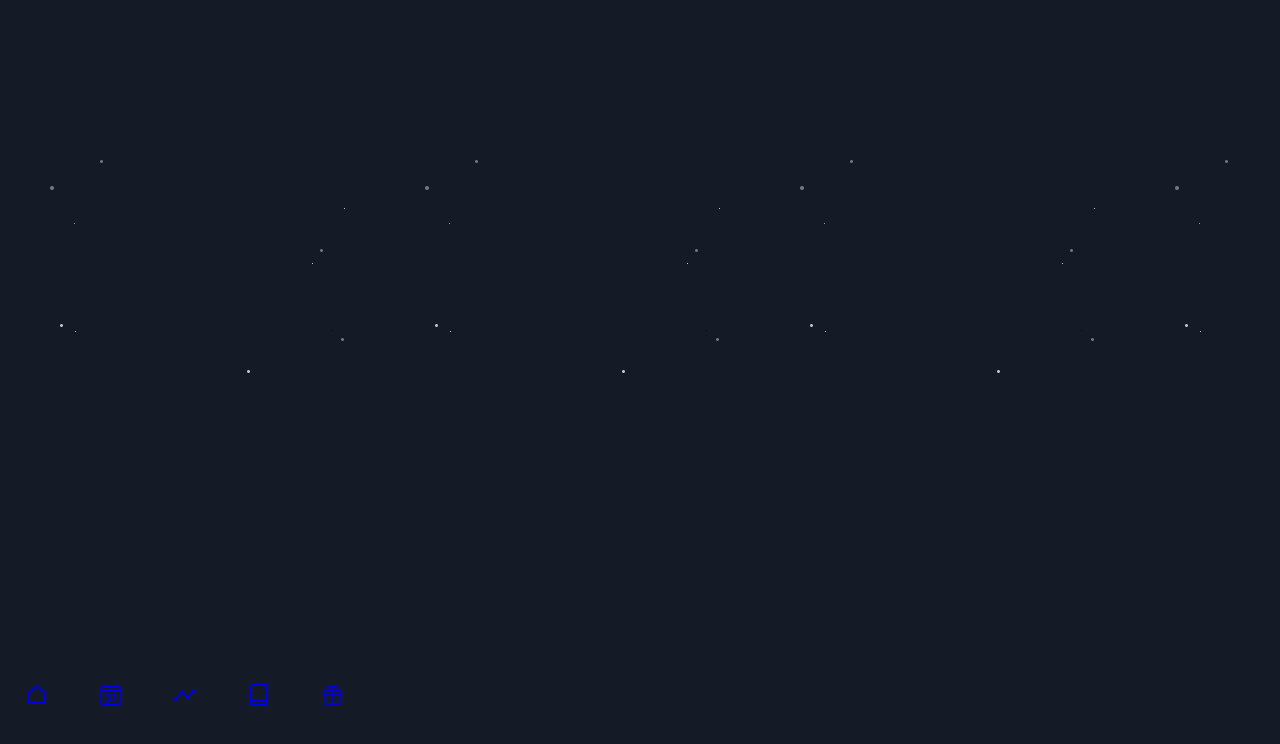
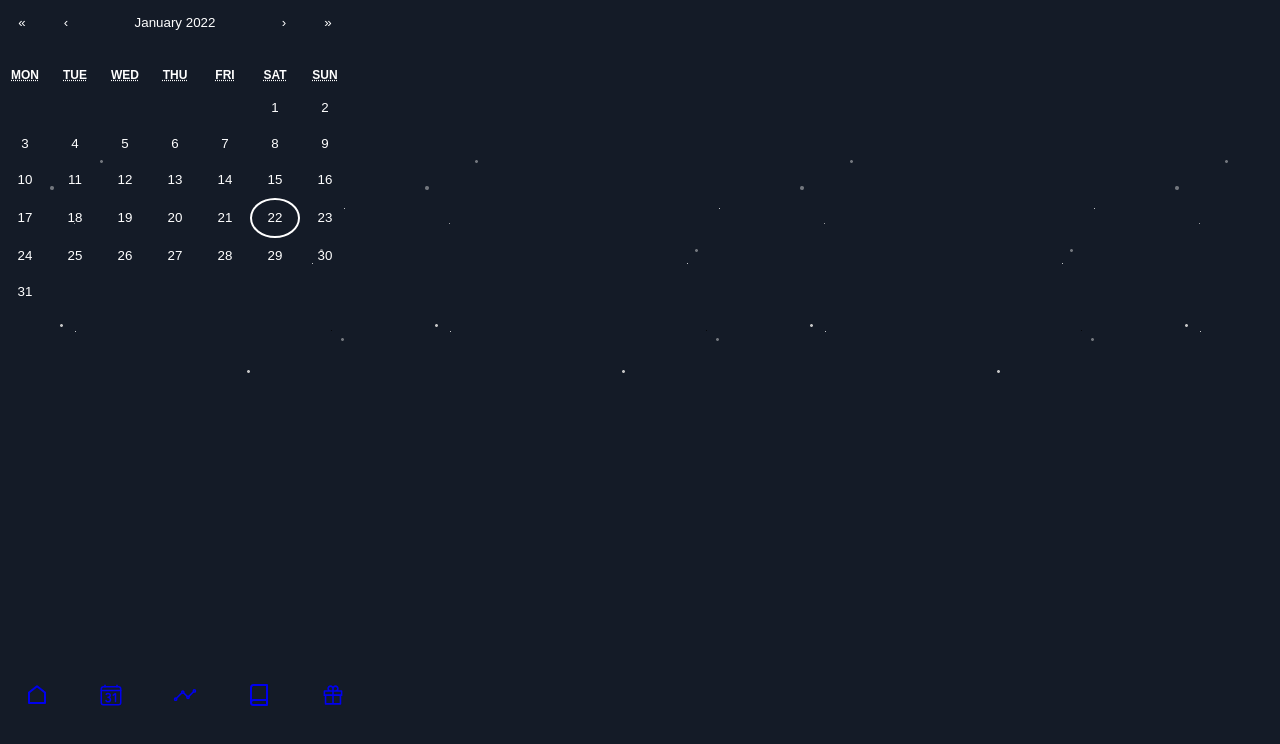
Before and after one commit to PLANetDevelopment/PLANetFront, a React (Create React App) app in the folder planet-front/: page /calendar in a window 1280 px wide. Shown: the top 744 px of the page. Built offline with nearby package versions, Linux system fonts and the light colour scheme; a web font is replaced by a local one.

Commit message:
Add Calendar Library

```diff
--- a/planet-front/package.json
+++ b/planet-front/package.json
@@ -7,6 +7,7 @@
     "@testing-library/react": "^12.1.2",
     "@testing-library/user-event": "^13.5.0",
     "react": "^17.0.2",
+    "react-calendar": "^3.6.0",
     "react-dom": "^17.0.2",
     "react-icons": "^4.3.1",
     "react-router-dom": "^6.2.1",
--- a/planet-front/src/App.js
+++ b/planet-front/src/App.js
@@ -1,20 +1,20 @@
-import './App.css';
-import { Route, Routes } from 'react-router-dom';
-import Footer from './components/Footer/Footer';
-import Home from './pages/Home/Home';
-import Calendar from './pages/Calendar/Calendar';
-import Statistics from './pages/Statistics/Statistics';
-import Diary from './pages/Diary/Diary';
-import News from './pages/News/News';
+import "./App.css";
+import { Route, Routes } from "react-router-dom";
+import Footer from "./components/Footer/Footer";
+import Home from "./pages/Home/Home";
+import CalendarPage from "./pages/Calendar/CalendarPage";
+import Statistics from "./pages/Statistics/Statistics";
+import Diary from "./pages/Diary/Diary";
+import News from "./pages/News/News";
 
 function App() {
   return (
     <Routes>
-        <Route path="/" element={<Home/>}></Route>
-        <Route path="/calendar" element={<Calendar/>}></Route>
-        <Route path="/statistics" element={<Statistics/>}></Route>
-        <Route path="/diary" element={<Diary/>}></Route>
-        <Route path="/news" element={<News/>}></Route>
+      <Route path="/" element={<Home />}></Route>
+      <Route path="/calendar" element={<CalendarPage />}></Route>
+      <Route path="/statistics" element={<Statistics />}></Route>
+      <Route path="/diary" element={<Diary />}></Route>
+      <Route path="/news" element={<News />}></Route>
     </Routes>
   );
 }
--- /dev/null
+++ b/planet-front/src/components/CalendarPart/Calendar.css
@@ -0,0 +1,128 @@
+.react-calendar {
+  width: 350px;
+  max-width: 100%;
+  background: transparent;
+  font-family: Arial, Helvetica, sans-serif;
+  line-height: 1.125em;
+  color: white;
+}
+.react-calendar--doubleView {
+  width: 700px;
+}
+.react-calendar--doubleView .react-calendar__viewContainer {
+  display: flex;
+  margin: -0.5em;
+}
+.react-calendar--doubleView .react-calendar__viewContainer > * {
+  width: 50%;
+  margin: 0.5em;
+}
+.react-calendar,
+.react-calendar *,
+.react-calendar *:before,
+.react-calendar *:after {
+  -moz-box-sizing: border-box;
+  -webkit-box-sizing: border-box;
+  box-sizing: border-box;
+}
+.react-calendar button {
+  margin: 0;
+  border: 0;
+  outline: none;
+}
+.react-calendar button:enabled:hover {
+  cursor: pointer;
+}
+.react-calendar__navigation {
+  display: flex;
+  height: 44px;
+  margin-bottom: 1em;
+}
+.react-calendar__navigation button {
+  color: white;
+  min-width: 44px;
+  background: none;
+}
+.react-calendar__navigation button:disabled {
+  background-color: #f0f0f0;
+}
+/* .react-calendar__navigation button:enabled:hover,
+.react-calendar__navigation button:enabled:focus {
+  background-color: #e6e6e6;
+} */
+.react-calendar__month-view__weekdays {
+  color: white;
+  text-align: center;
+  text-transform: uppercase;
+  font-weight: bold;
+  font-size: 0.75em;
+}
+.react-calendar__month-view__weekdays__weekday {
+  color: white;
+  padding: 0.5em;
+}
+.react-calendar__month-view__weekNumbers .react-calendar__tile {
+  display: flex;
+  align-items: center;
+  justify-content: center;
+  font-size: 0.75em;
+  font-weight: bold;
+}
+
+.react-calendar__month-view__days__day {
+  color: white;
+}
+.react-calendar__month-view__days__day--weekend {
+  color: white;
+}
+.react-calendar__month-view__days__day--neighboringMonth {
+  color: transparent;
+}
+.react-calendar__year-view .react-calendar__tile,
+.react-calendar__decade-view .react-calendar__tile,
+.react-calendar__century-view .react-calendar__tile {
+  padding: 2em 0.5em;
+}
+.react-calendar__tile {
+  max-width: 100%;
+  padding: 10px 6.6667px;
+  background: none;
+  text-align: center;
+  line-height: 16px;
+}
+/* .react-calendar__tile:disabled {
+  background-color: transparent;
+} */
+/* .react-calendar__tile:enabled:hover,
+.react-calendar__tile:enabled:focus {
+  background-color: transparent;
+} */
+.react-calendar__tile--now:enabled {
+  border-radius: 50%;
+  border: 2px solid white;
+  /* background: #ffff76; */
+}
+/* .react-calendar__tile--now:enabled:hover, */
+.react-calendar__tile--now:enabled:focus {
+  border-radius: 50%;
+  border: 2px solid white;
+}
+/* .react-calendar__tile--hasActive {
+  background: #76baff;
+} */
+.react-calendar__tile--hasActive:enabled:hover,
+.react-calendar__tile--hasActive:enabled:focus {
+  border-radius: 50%;
+  border: 2px solid white;
+}
+/* .react-calendar__tile--active:enabled {
+  /* background: #006edc;
+  color: white;
+} */
+/* .react-calendar__tile--active:enabled:hover,
+.react-calendar__tile--active:enabled:focus {
+  background: #1087ff;
+} */
+.react-calendar--selectRange .react-calendar__tile--hover {
+  background-color: #e6e6e6;
+}
--- /dev/null
+++ b/planet-front/src/components/CalendarPart/CalendarLib.js
@@ -0,0 +1,20 @@
+import React, { useState } from "react";
+import styled from "styled-components";
+import Calendar from "react-calendar";
+import "./Calendar.css";
+const CalendarStyle = styled.div`
+  .highlight {
+    background-color: #cfdce8;
+    border-radius: 100px;
+  }
+`;
+function CalendarLib() {
+  const [value, onChange] = useState(new Date());
+  return (
+    <div className="calendarPage">
+      <Calendar onChange={onChange} value={value} />
+    </div>
+  );
+}
+
+export default CalendarLib;
--- a/planet-front/src/pages/Calendar/Calendar.js
+++ /dev/null
@@ -1,12 +0,0 @@
-import React from 'react';
-import Footer from '../../components/Footer/Footer';
-
-function Calendar() {
-  return (
-      <Footer activeMenu="calendar">
-          <div>달력</div>
-      </Footer>
-  );
-}
-
-export default Calendar;
--- /dev/null
+++ b/planet-front/src/pages/Calendar/CalendarPage.js
@@ -0,0 +1,16 @@
+import React, { useState } from "react";
+import Footer from "../../components/Footer/Footer";
+import Calendar from "../../components/CalendarPart/CalendarLib";
+
+function CalendarPage() {
+  return (
+    <div className="calendarPage">
+      <Calendar />
+      <Footer activeMenu="calendar">
+        <div>달력</div>
+      </Footer>
+    </div>
+  );
+}
+
+export default CalendarPage;
```
Also changed, not shown: 1 other file (tests, documents, lock files or other folders).
